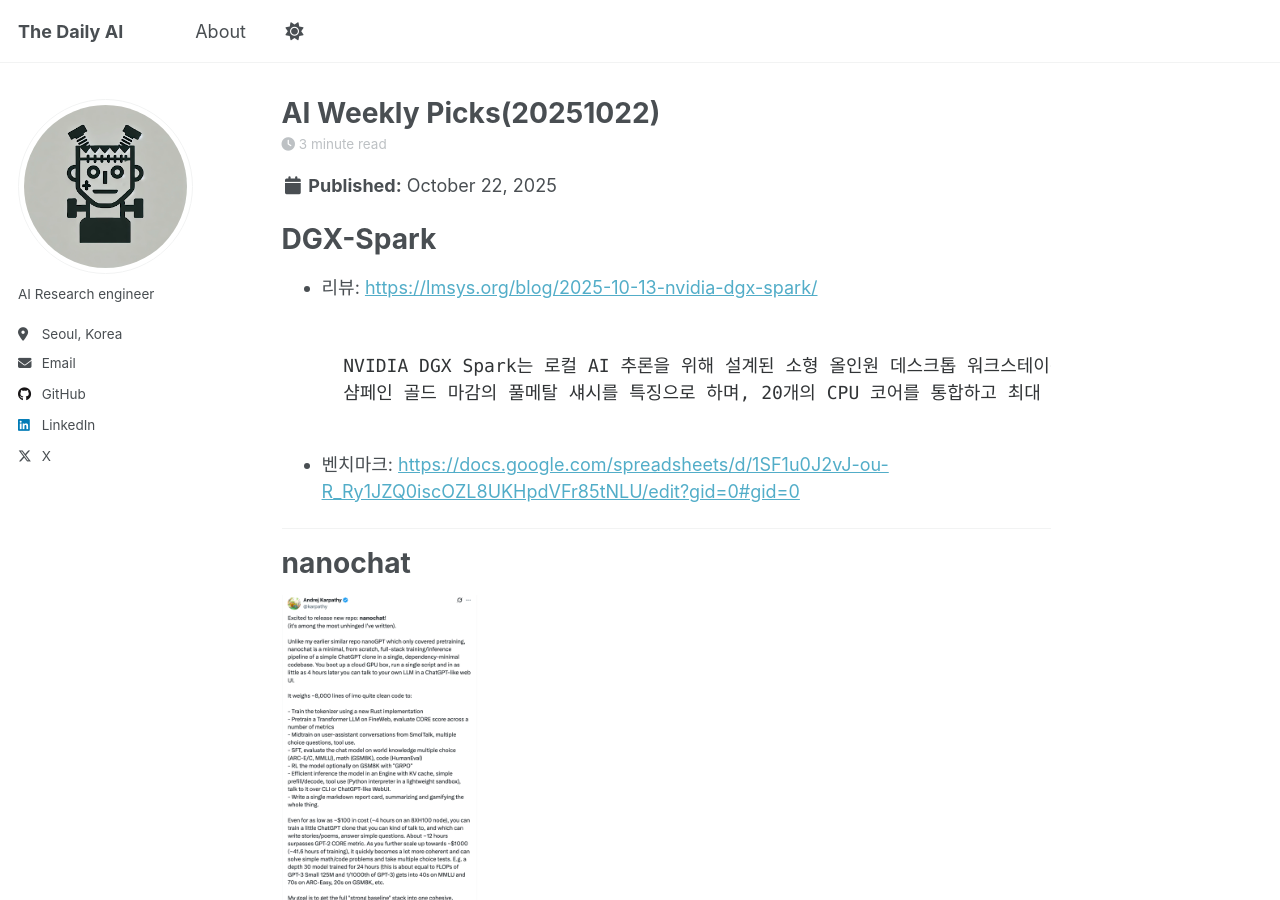
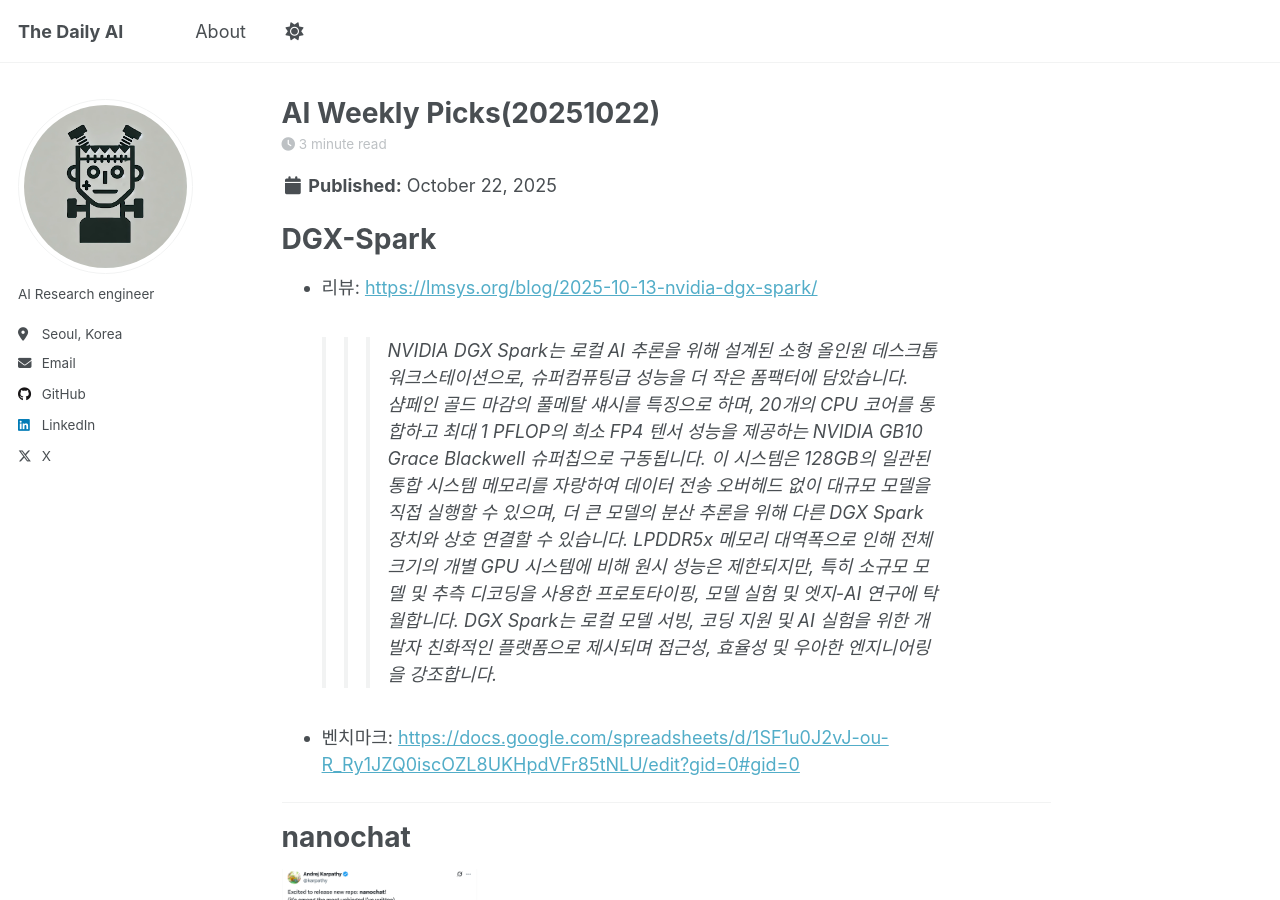
Before and after one commit to parameterfreak/parameterfreak.github.io, a Jekyll site: the page built from _posts/2025-10-22-ai-weekly-picks.md, in a window 1280 px wide and 900 px high. Built offline with Jekyll 4.4.1, drawn with Linux system fonts in a browser that asks for light colours; a script that is not in the unit is left out.

Commit message:
update test

```diff
--- a/_posts/2025-10-22-ai-weekly-picks.md
+++ b/_posts/2025-10-22-ai-weekly-picks.md
@@ -11,10 +11,10 @@
 
 - 리뷰: [https://lmsys.org/blog/2025-10-13-nvidia-dgx-spark/](https://lmsys.org/blog/2025-10-13-nvidia-dgx-spark/)
 
-    <pre><code>
+    >>>
     NVIDIA DGX Spark는 로컬 AI 추론을 위해 설계된 소형 올인원 데스크톱 워크스테이션으로, 슈퍼컴퓨팅급 성능을 더 작은 폼팩터에 담았습니다.
     샴페인 골드 마감의 풀메탈 섀시를 특징으로 하며, 20개의 CPU 코어를 통합하고 최대 1 PFLOP의 희소 FP4 텐서 성능을 제공하는 NVIDIA GB10 Grace Blackwell 슈퍼칩으로 구동됩니다. 이 시스템은 128GB의 일관된 통합 시스템 메모리를 자랑하여 데이터 전송 오버헤드 없이 대규모 모델을 직접 실행할 수 있으며, 더 큰 모델의 분산 추론을 위해 다른 DGX Spark 장치와 상호 연결할 수 있습니다. LPDDR5x 메모리 대역폭으로 인해 전체 크기의 개별 GPU 시스템에 비해 원시 성능은 제한되지만, 특히 소규모 모델 및 추측 디코딩을 사용한 프로토타이핑, 모델 실험 및 엣지-AI 연구에 탁월합니다. DGX Spark는 로컬 모델 서빙, 코딩 지원 및 AI 실험을 위한 개발자 친화적인 플랫폼으로 제시되며 접근성, 효율성 및 우아한 엔지니어링을 강조합니다.
-    </code></pre>
+
 
 - 벤치마크: [https://docs.google.com/spreadsheets/d/1SF1u0J2vJ-ou-R_Ry1JZQ0iscOZL8UKHpdVFr85tNLU/edit?gid=0#gid=0](https://docs.google.com/spreadsheets/d/1SF1u0J2vJ-ou-R_Ry1JZQ0iscOZL8UKHpdVFr85tNLU/edit?gid=0#gid=0)
 
```
